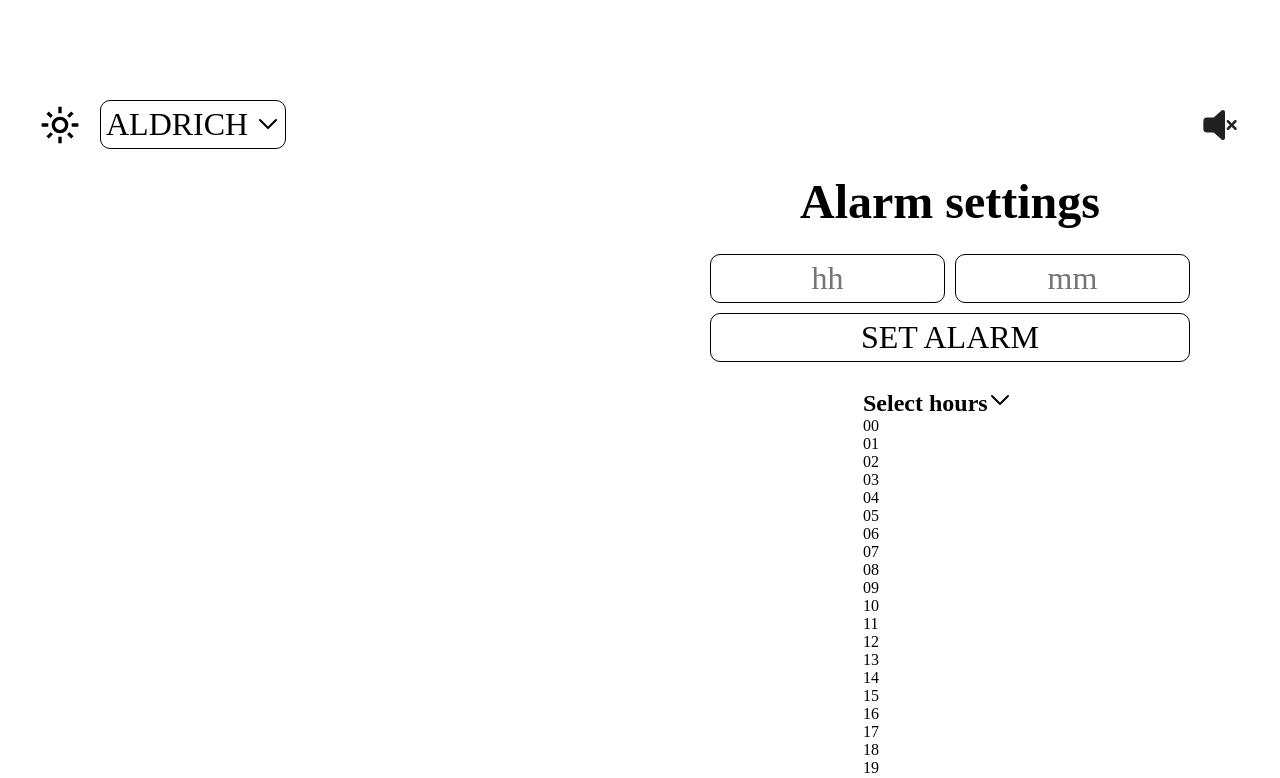
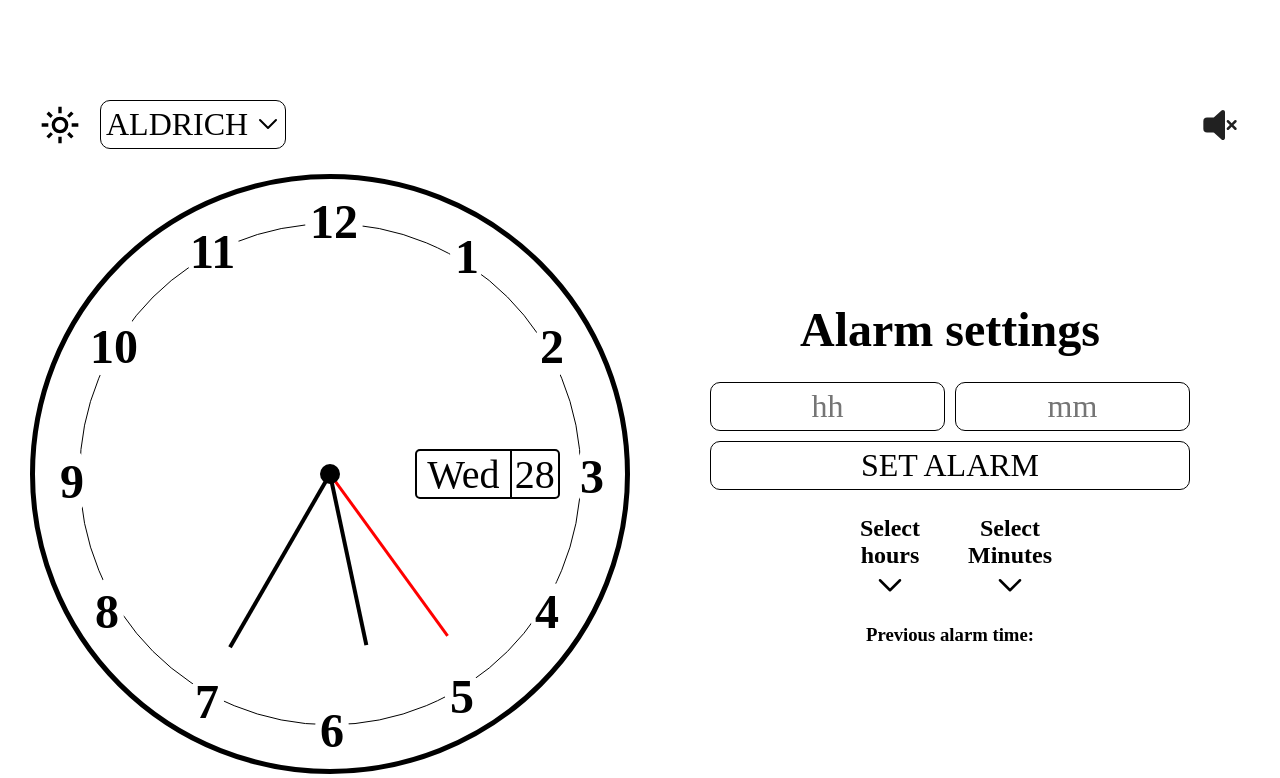
Before and after one commit to StefanRandjelovic/analogue-clock-final-project, a React (Vite) app: page / in a window 1280 px wide. Shown: the top 778 px of the page. Built offline with nearby package versions, Linux system fonts and the light colour scheme; a web font is replaced by a local one.

Commit message:
Add aditional styles for an updated AlarmSettings component.

```diff
--- a/src/style/alarm-settings.scss
+++ b/src/style/alarm-settings.scss
@@ -77,3 +77,109 @@ $Hour-minute-bckgrd-hover: rgb(212, 208, 208);
     }
   }
 }
+
+.inputTimeContainer {
+  display: flex;
+  gap: 20px;
+  position: relative;
+
+  .hoursWrapper,
+  .minutesWrapper {
+    display: flex;
+    flex-direction: column;
+    align-items: center;
+    width: 100px;
+  }
+
+  h2 {
+    display: flex;
+    flex-direction: column;
+    text-align: center;
+    align-items: center;
+
+    img {
+      width: 30px;
+      height: 30px;
+    }
+
+    &:hover {
+      cursor: pointer;
+    }
+  }
+  .hours,
+  .minutes {
+    @include hour-minute(0, hidden);
+
+    p[id*="m"],
+    p[id*="h"] {
+      &:hover {
+        background-color: $Hour-minute-bckgrd-hover;
+      }
+    }
+
+    &:hover {
+      cursor: pointer;
+    }
+
+    &::-webkit-scrollbar {
+      display: none;
+    }
+  }
+
+  .hoursVisible,
+  .minutesVisible {
+    @include hour-minute(1, visible);
+
+    p[id*="m"],
+    p[id*="h"] {
+      &:hover {
+        background-color: $Hour-minute-bckgrd-hover;
+      }
+    }
+
+    &:hover {
+      cursor: pointer;
+    }
+
+    &::-webkit-scrollbar {
+      display: none;
+    }
+  }
+}
+
+.prevAlarmDiv {
+  display: flex;
+  flex-direction: column;
+  align-items: center;
+  gap: 5px;
+
+  button {
+    @include HAndDBtn(black, 1rem);
+
+    &:hover {
+      cursor: pointer;
+      transform: scale(1.03);
+    }
+  }
+}
+
+.alarmInfo {
+  width: 80%;
+  text-align: center;
+  display: flex;
+  flex-direction: column;
+  gap: 10px;
+
+  p {
+    font-size: 2rem;
+  }
+
+  button {
+    @include HAndDBtn(black, 2rem);
+
+    &:hover {
+      cursor: pointer;
+      transform: scale(1.03);
+    }
+  }
+}
```
